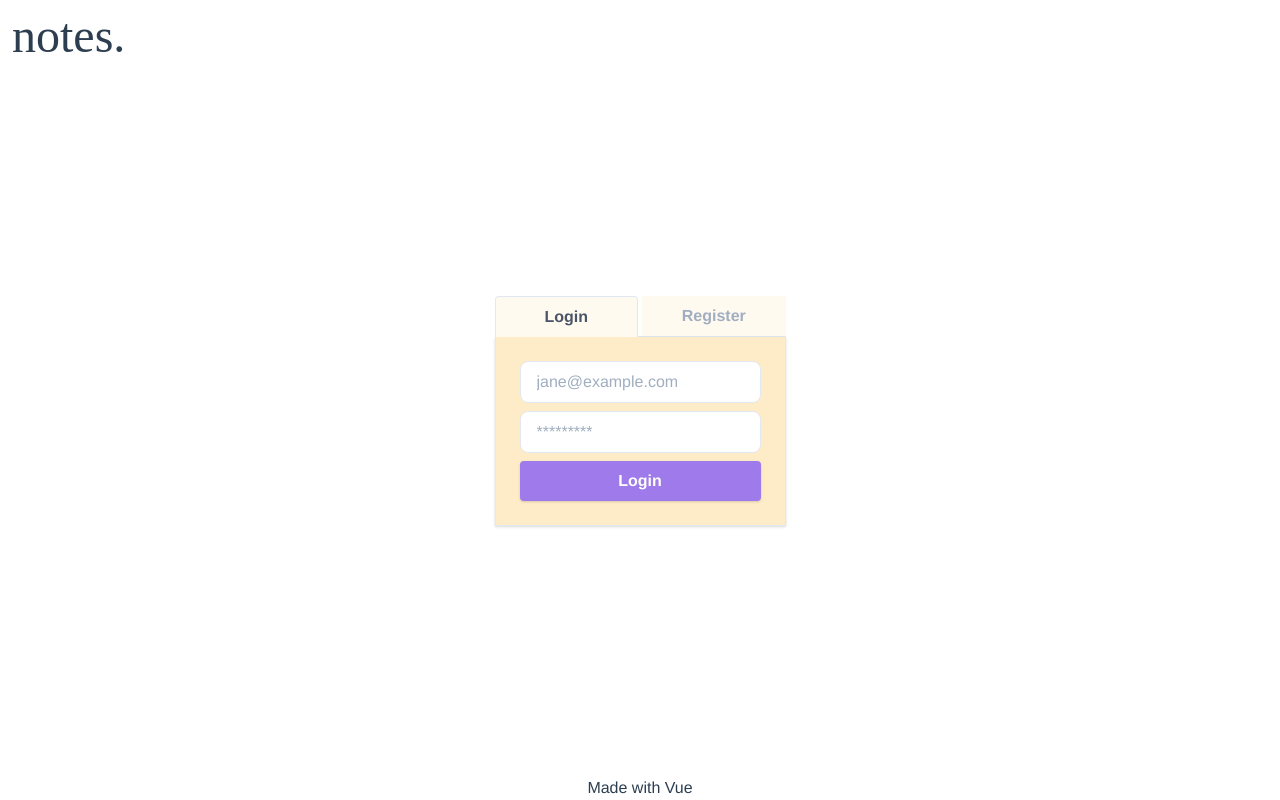
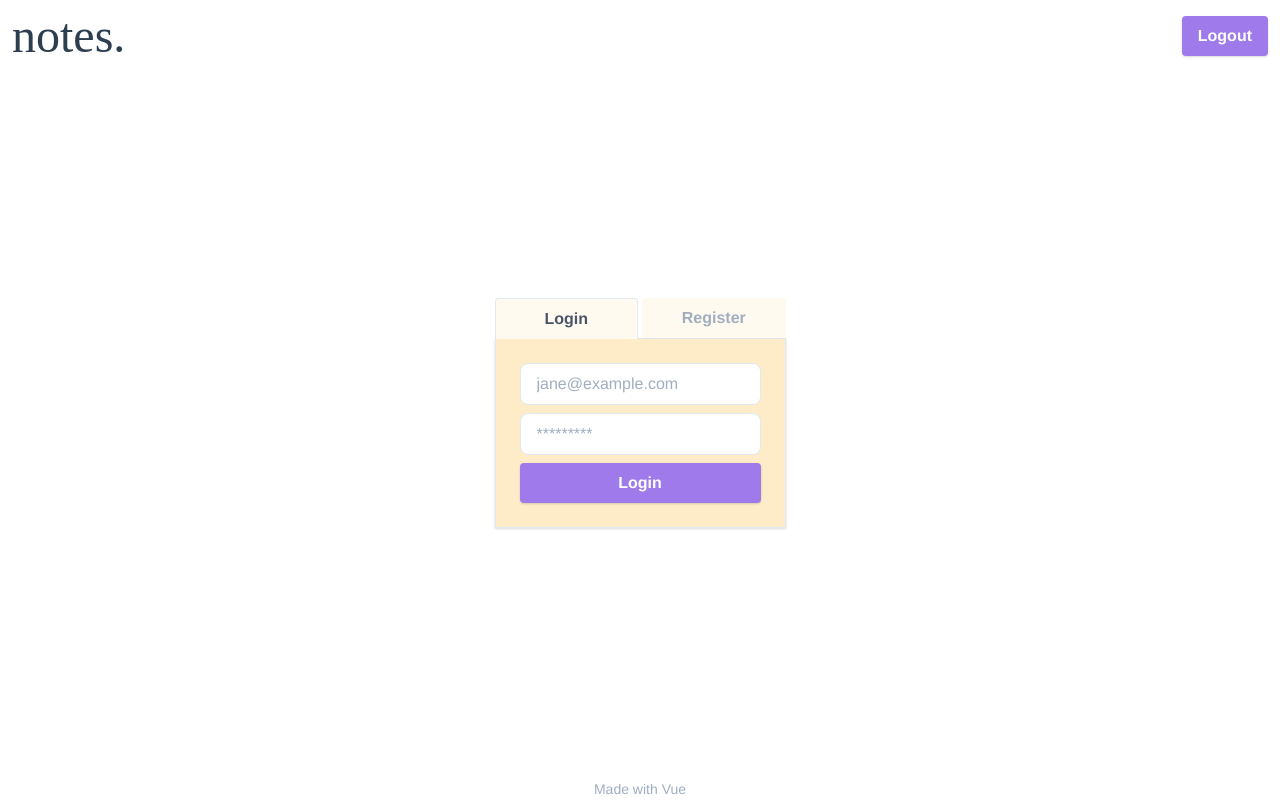
Before and after one commit to notes-app-variations/notes-vue, a Vue app: page / in a window 1280 px wide. Built offline with nearby package versions, Linux system fonts and the light colour scheme; a web font is replaced by a local one.

Commit message:
:sparkles: added header, footer and logout

```diff
--- a/src/App.vue
+++ b/src/App.vue
@@ -1,12 +1,30 @@
 <template>
   <div id="app">
-    <h1 class="page-title ml-3">notes.</h1>
+    <header class="flex justify-between items-center">
+      <router-link to="/"><h1 class="page-title ml-3">notes.</h1></router-link>
+      <button @click="logout" class="btn-main mr-3">
+        Logout
+      </button>
+    </header>
     <router-view />
-    <section class="flex justify-center">
-      <p class="m-auto">Made with Vue</p>
-    </section>
+    <footer class="flex justify-center">
+      <p class="m-auto text-sm font-light text-gray-500">Made with Vue</p>
+    </footer>
   </div>
 </template>
+<script lang="ts">
+import Vue from "vue"
+export default Vue.extend({
+  methods: {
+    logout(e: any) {
+      e.preventDefault()
+      localStorage.removeItem("token")
+      localStorage.removeItem("user")
+      this.$router.push("/")
+    }
+  }
+})
+</script>
 
 <style lang="scss">
 @import url("https://fonts.googleapis.com/css?family=Cedarville+Cursive&display=swap");
```
